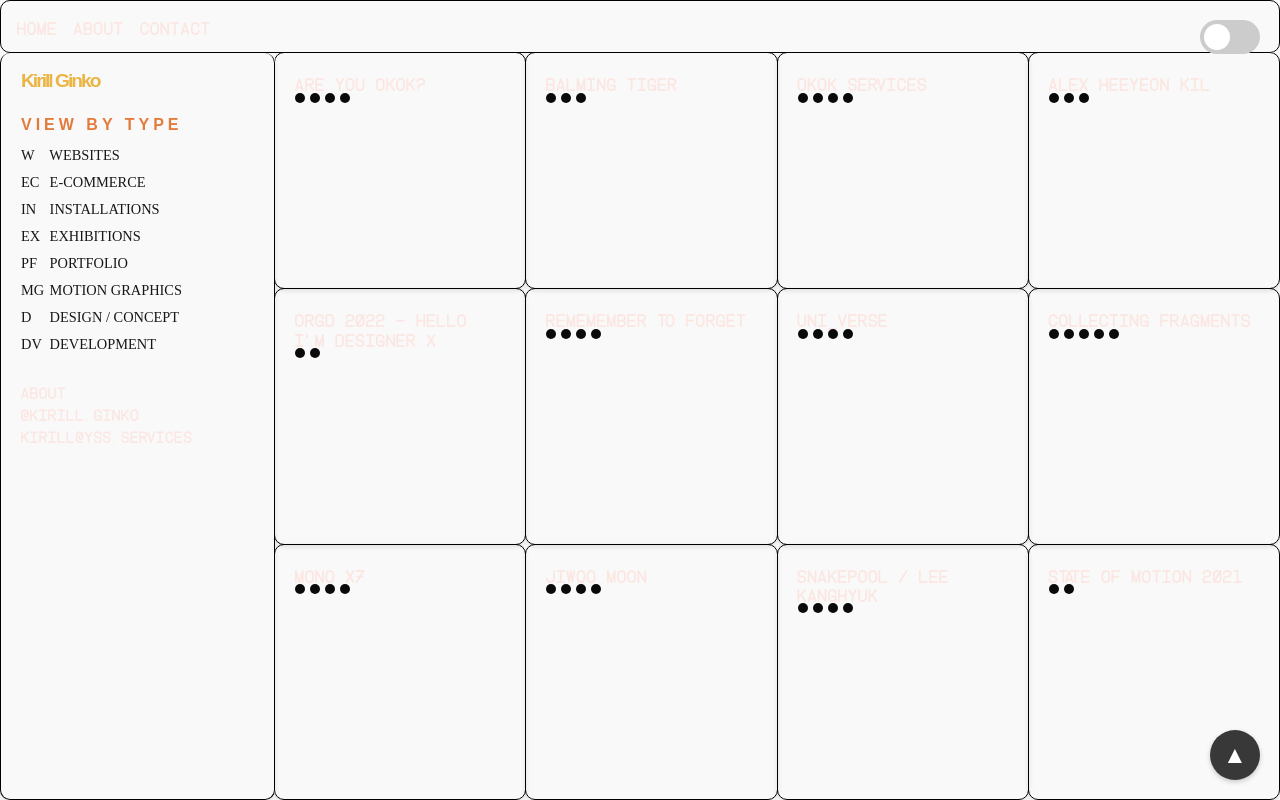
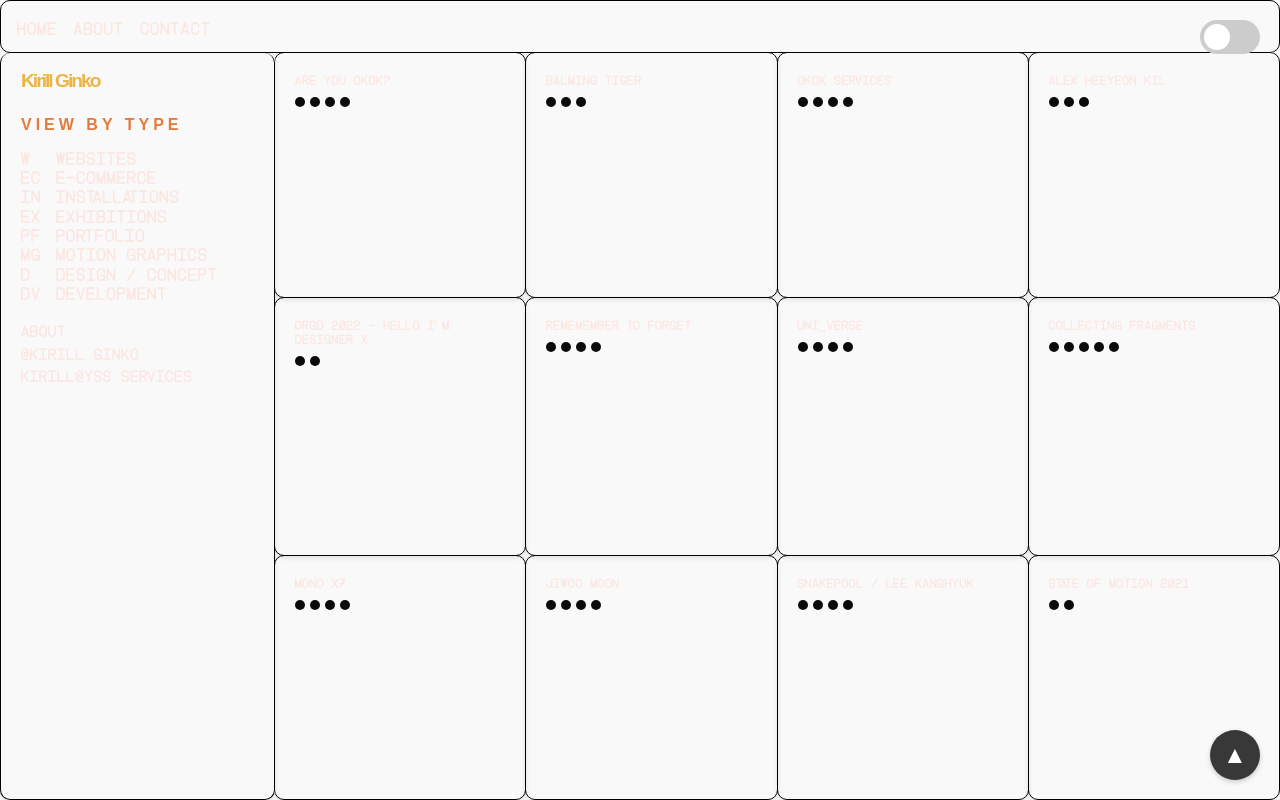
Before and after one commit to kirillginko/folio24, a Next.js app: page / in a window 1280 px wide. Built offline with nearby package versions, Linux system fonts and the light colour scheme; a web font is replaced by a local one.

Commit message:
updating styles

```diff
--- a/src/app/components/grid/LeftColumn.jsx
+++ b/src/app/components/grid/LeftColumn.jsx
@@ -9,30 +9,30 @@ const LeftColumn = () => {
         <div className={styles.viewByType}>
           <h2>VIEW BY TYPE</h2>
           <ul>
-            <li>
+            <p>
               <span className={styles.type}>W</span> WEBSITES
-            </li>
-            <li>
+            </p>
+            <p>
               <span className={styles.type}>EC</span> E-COMMERCE
-            </li>
-            <li>
+            </p>
+            <p>
               <span className={styles.type}>IN</span> INSTALLATIONS
-            </li>
-            <li>
+            </p>
+            <p>
               <span className={styles.type}>EX</span> EXHIBITIONS
-            </li>
-            <li>
+            </p>
+            <p>
               <span className={styles.type}>PF</span> PORTFOLIO
-            </li>
-            <li>
+            </p>
+            <p>
               <span className={styles.type}>MG</span> MOTION GRAPHICS
-            </li>
-            <li>
+            </p>
+            <p>
               <span className={styles.type}>D</span> DESIGN / CONCEPT
-            </li>
-            <li>
+            </p>
+            <p>
               <span className={styles.type}>DV</span> DEVELOPMENT
-            </li>
+            </p>
           </ul>
         </div>
       </div>
--- a/src/app/styles/gridlayout.module.css
+++ b/src/app/styles/gridlayout.module.css
@@ -107,12 +107,17 @@
 }
 
 .gridItem {
-  padding: 20px;
+  padding: 20px; /* Adjust padding as needed */
   display: flex;
   flex-direction: column;
-  justify-content: space-between;
+  justify-content: space-between; /* Distribute space between items */
+  align-items: flex-start; /* Align items to the start */
   height: 100%;
   box-sizing: border-box;
+  gap: 10px; /* Add gap between elements inside the grid item */
+}
+.gridItem p {
+  font-size: 0.8em;
 }
 
 .projectTitle {
```
